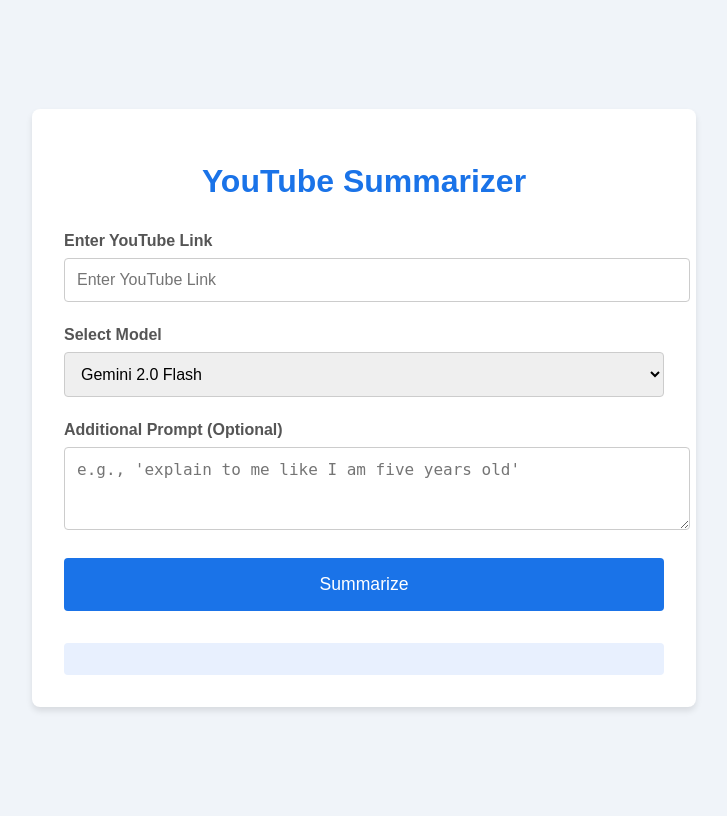
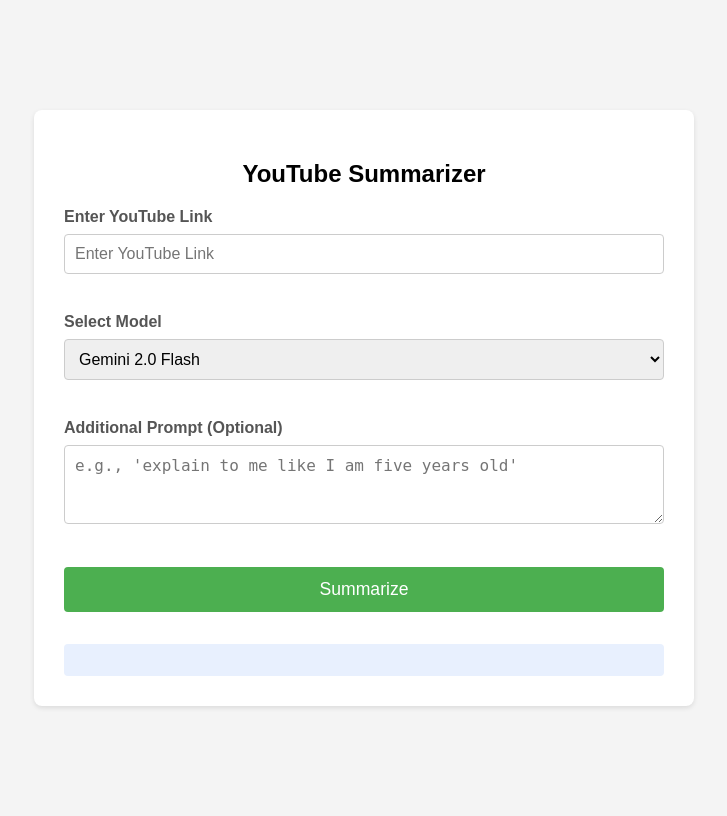
Before and after one commit to santosh1234321/youtubesummarizer, a Flask app: page / in a window 1280 px wide. Shown: the whole page, without its empty margins (276-1003 px from the left). Run offline with Flask 3, Linux system fonts and the light colour scheme.

Commit message:
Update index.html

```diff
--- a/templates/index.html
+++ b/templates/index.html
@@ -6,27 +6,28 @@
     <style>
         body {
             font-family: sans-serif;
-            background-color: #f0f4f9;
             display: flex;
             justify-content: center;
             align-items: center;
             min-height: 100vh;
+            background-color: #f4f4f4;
         }
         .container {
             background-color: white;
-            padding: 2rem;
+            padding: 30px;
             border-radius: 8px;
-            box-shadow: 0 4px 6px rgba(0, 0, 0, 0.1);
+            box-shadow: 0 2px 5px rgba(0, 0, 0, 0.1);
+            text-align: center;
             width: 90%;
             max-width: 600px;
         }
-        h1 {
+        h2 {
             text-align: center;
-            color: #1a73e8;
-            margin-bottom: 2rem;
+            margin-bottom: 20px;
         }
         .form-group {
             margin-bottom: 1.5rem;
+            text-align: left;
         }
         label {
             display: block;
@@ -36,16 +37,18 @@
         }
         input, textarea, select {
             width: 100%;
-            padding: 0.75rem;
+            padding: 10px;
+            margin-bottom: 15px;
             border: 1px solid #ccc;
             border-radius: 4px;
+            box-sizing: border-box;
             font-size: 1rem;
         }
         .summary-button {
             width: 100%;
-            padding: 1rem;
-            background-color: #1a73e8;
+            background-color: #4CAF50;
             color: white;
+            padding: 12px 20px;
             border: none;
             border-radius: 4px;
             font-size: 1.1rem;
@@ -53,7 +56,7 @@
             transition: background-color 0.2s;
         }
         .summary-button:hover {
-            background-color: #1558b5;
+            background-color: #45a049;
         }
         #summary-output {
             margin-top: 2rem;
@@ -62,12 +65,13 @@
             border-radius: 4px;
             white-space: pre-wrap;
             word-wrap: break-word;
+            text-align: left;
         }
     </style>
 </head>
 <body>
     <div class="container">
-        <h1>YouTube Summarizer</h1>
+        <h2>YouTube Summarizer</h2>
         <form id="summary-form">
             <div class="form-group">
                 <label for="youtube-link">Enter YouTube Link</label>
@@ -94,8 +98,12 @@
             const link = document.getElementById('youtube-link').value;
             const prompt = document.getElementById('additional-prompt').value;
             const outputDiv = document.getElementById('summary-output');
+            const summarizeButton = document.querySelector('.summary-button');
 
-            outputDiv.innerHTML = 'Summarizing...';
+            // Show loading state
+            summarizeButton.innerText = 'Summarizing...';
+            summarizeButton.disabled = true;
+            outputDiv.innerHTML = '';
 
             try {
                 const response = await fetch('/summarize', {
@@ -106,14 +114,22 @@
                     body: JSON.stringify({ youtube_url: link, user_prompt: prompt })
                 });
 
+                // Revert loading state
+                summarizeButton.innerText = 'Summarize';
+                summarizeButton.disabled = false;
+
                 if (!response.ok) {
-                    throw new Error(`Error: ${response.statusText}`);
+                    const errorData = await response.json();
+                    throw new Error(errorData.error || `HTTP error! status: ${response.status}`);
                 }
 
                 const data = await response.json();
                 outputDiv.innerText = data.summary;
 
             } catch (error) {
+                // Revert loading state on error
+                summarizeButton.innerText = 'Summarize';
+                summarizeButton.disabled = false;
                 outputDiv.innerText = `Error: ${error.message}. Please check the URL and try again.`;
             }
         });
```
